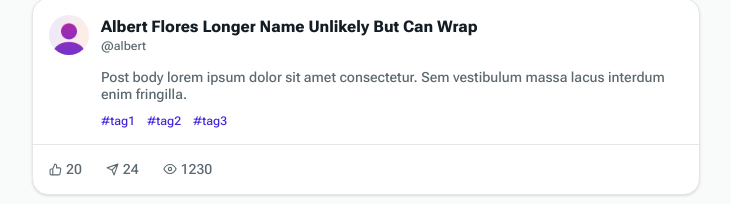
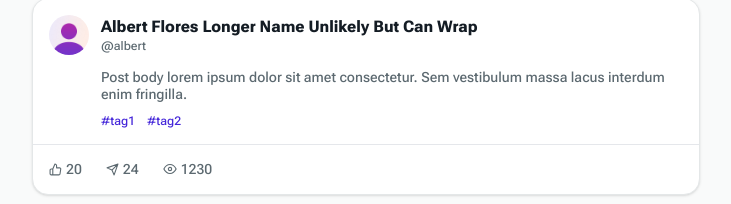
Before and after one commit to ryanoliv/metaversal-dev-test, a Next.js app: page / in a window 1280 px wide. Shown: the part 345-549 px from the top of the page, without its empty margins (274-1005 px from the left). Built offline with nearby package versions, Linux system fonts and the light colour scheme.

Commit message:
dynamic tags on homepage

```diff
--- a/src/app/components/UserCard.tsx
+++ b/src/app/components/UserCard.tsx
@@ -15,6 +15,7 @@ export default function UserCard(props: UserCardProps) {
     likeCount,
     shareCount,
     viewCount,
+    tags = [],
   } = props;
 
   return (
@@ -53,11 +54,15 @@ export default function UserCard(props: UserCardProps) {
                   Post body lorem ipsum dolor sit amet consectetur. Sem
                   vestibulum massa lacus interdum enim fringilla.
                 </p>
-                <div className="flex gap-3 text-primary/default">
-                  <span className="text-xs">#tag1</span>
-                  <span className="text-xs">#tag2</span>
-                  <span className="text-xs">#tag3</span>
-                </div>
+                {tags.length > 0 && (
+                  <div className="flex gap-3 text-primary/default">
+                    {tags.map((tag, index) => (
+                      <span key={index} className="text-xs">
+                        #{tag}
+                      </span>
+                    ))}
+                  </div>
+                )}
               </>
             )}
           </div>
--- a/src/app/page.tsx
+++ b/src/app/page.tsx
@@ -10,6 +10,7 @@ export default function Home() {
       likeCount: 20,
       shareCount: 24,
       viewCount: 1230,
+      tags: ["tag1", "tag2", "tag3"],
     },
     {
       firstName: "Albert Flores Longer",
@@ -19,6 +20,7 @@ export default function Home() {
       likeCount: 20,
       shareCount: 24,
       viewCount: 1230,
+      tags: ["tag1", "tag2"],
     },
   ];
 
@@ -58,6 +60,7 @@ export default function Home() {
       likeCount: 20,
       shareCount: 24,
       viewCount: 1230,
+      tags: ["tag1"],
     },
   ];
   return (
@@ -76,6 +79,7 @@ export default function Home() {
               likeCount={post.likeCount}
               shareCount={post.shareCount}
               viewCount={post.viewCount}
+              tags={post.tags}
             />
           ))}
         </div>
@@ -107,6 +111,7 @@ export default function Home() {
               likeCount={post.likeCount}
               shareCount={post.shareCount}
               viewCount={post.viewCount}
+              tags={post.tags}
             />
           ))}
         </div>
--- a/src/app/types/user.ts
+++ b/src/app/types/user.ts
@@ -5,6 +5,7 @@ export interface UserCardProps {
   avatarUrl: string;
   variant?: "detailed" | "simple"; // variant prop to differentiate layouts
   showFollowButton?: boolean;
+  tags?: string[];
   likeCount?: number;
   shareCount?: number;
   viewCount?: number;
```
Lines whose indentation alone changed are shown as unchanged.
